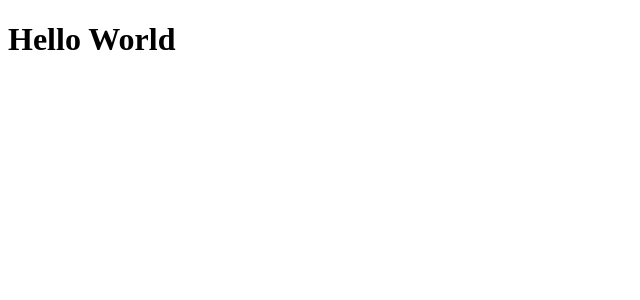
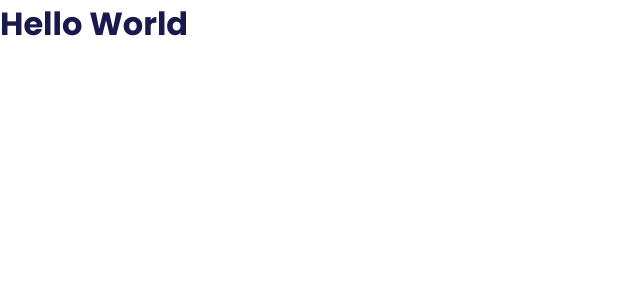
Before and after one commit to ClodoaldoDantas/billing, a React (Vite) app: page / in a window 1280 px wide. Shown: the top 300 px of the page, without its empty margins (0-640 px from the left). Built offline with nearby package versions, Linux system fonts and the light colour scheme.

Commit message:
feat: global styles

```diff
--- a/index.html
+++ b/index.html
@@ -4,6 +4,14 @@
     <meta charset="UTF-8" />
     <link rel="icon" type="image/svg+xml" href="/vite.svg" />
     <meta name="viewport" content="width=device-width, initial-scale=1.0" />
+
+    <link rel="preconnect" href="https://fonts.googleapis.com" />
+    <link rel="preconnect" href="https://fonts.gstatic.com" crossorigin />
+    <link
+      href="https://fonts.googleapis.com/css2?family=Poppins:wght@400;500;700&display=swap"
+      rel="stylesheet"
+    />
+
     <title>Billing</title>
   </head>
   <body>
--- a/package.json
+++ b/package.json
@@ -16,6 +16,7 @@
     "@types/react": "^18.0.24",
     "@types/react-dom": "^18.0.8",
     "@vitejs/plugin-react": "^2.2.0",
+    "sass": "^1.56.1",
     "typescript": "^4.6.4",
     "vite": "^3.2.3"
   }
--- a/src/App.tsx
+++ b/src/App.tsx
@@ -1,9 +1,9 @@
 export function App() {
   return (
-    <div className="App">
+    <>
       <h1>Hello World</h1>
-    </div>
-  );
+    </>
+  )
 }
 
-export default App;
+export default App
--- /dev/null
+++ b/src/styles/global.scss
@@ -0,0 +1,40 @@
+*,
+*::after,
+*::before {
+  margin: 0;
+  padding: 0;
+  box-sizing: inherit;
+}
+
+html {
+  box-sizing: border-box;
+}
+
+:root {
+  --blue-500: #1a194d;
+  --blue-400: #62618f;
+  --orange-500: #ee4d38;
+
+  --gray-400: #cbcbd9;
+  --gray-300: #f8f8ff;
+  --white: #ffffff;
+}
+
+body,
+input,
+button {
+  font-family: 'Poppins', sans-serif;
+  font-size: 1rem;
+  color: var(--blue-400);
+}
+
+h1,
+h2,
+h3 {
+  font-weight: 700;
+  color: var(--blue-500);
+}
+
+button {
+  cursor: pointer;
+}
```
Also changed, not shown: src/main.tsx (+7 -6 lines), 1 other file (tests, documents, lock files or other folders).
